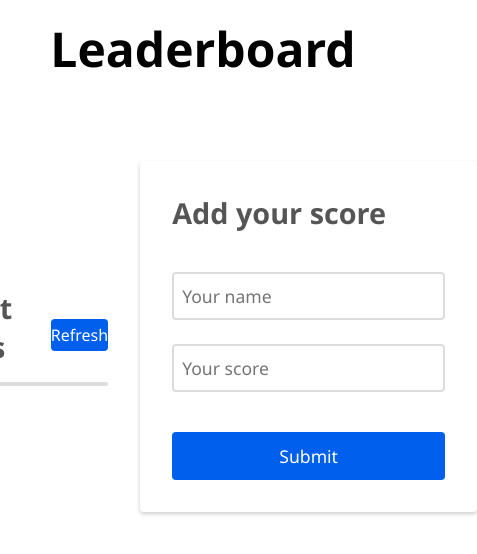
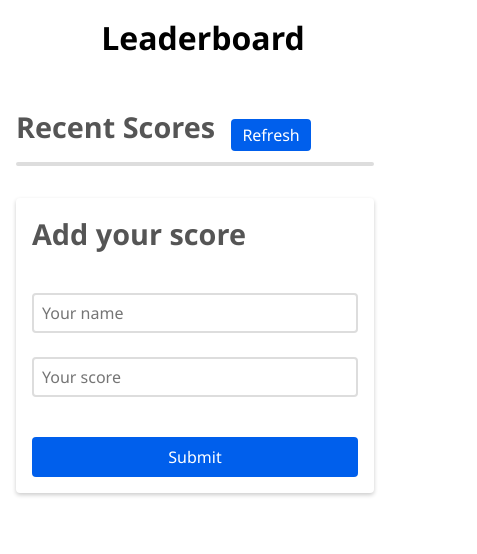
Before and after one commit to Cisco-the-wayword/Leaderboard, a website built with webpack: page src/index.html in a window 390 px wide. Shown: the whole page, 477 px wide, since content can reach past the window. Built offline with nearby package versions, Linux system fonts and the light colour scheme; no server answers.

Commit message:
Update styles

```diff
--- a/src/style.css
+++ b/src/style.css
@@ -119,3 +119,47 @@ div ul li:nth-child(even) {
   transform: translateY(-2px);
   box-shadow: 0 2px 4px rgba(0, 0, 0, 0.2);
 }
+
+/* For mobile devices */
+@media (max-width: 576px) {
+  h1 {
+    font-size: 2rem;
+    margin: 1rem 0 2rem 1rem;
+  }
+
+  .container {
+    grid-template-columns: 1fr;
+    padding: 1rem;
+  }
+
+  .add-form {
+    padding: 1rem;
+  }
+
+  .input {
+    height: 40px;
+    font-size: 1rem;
+  }
+
+  #submit {
+    height: 2.5rem;
+    font-size: 1rem;
+  }
+}
+
+/* For tablets and larger devices */
+@media (min-width: 577px) {
+  h1 {
+    font-size: 3rem;
+    margin: 1rem 0 3rem 1rem;
+  }
+
+  .container {
+    grid-template-columns: repeat(2, 1fr);
+    padding: 2rem;
+  }
+
+  .add-form {
+    padding: 2rem;
+  }
+}
```
